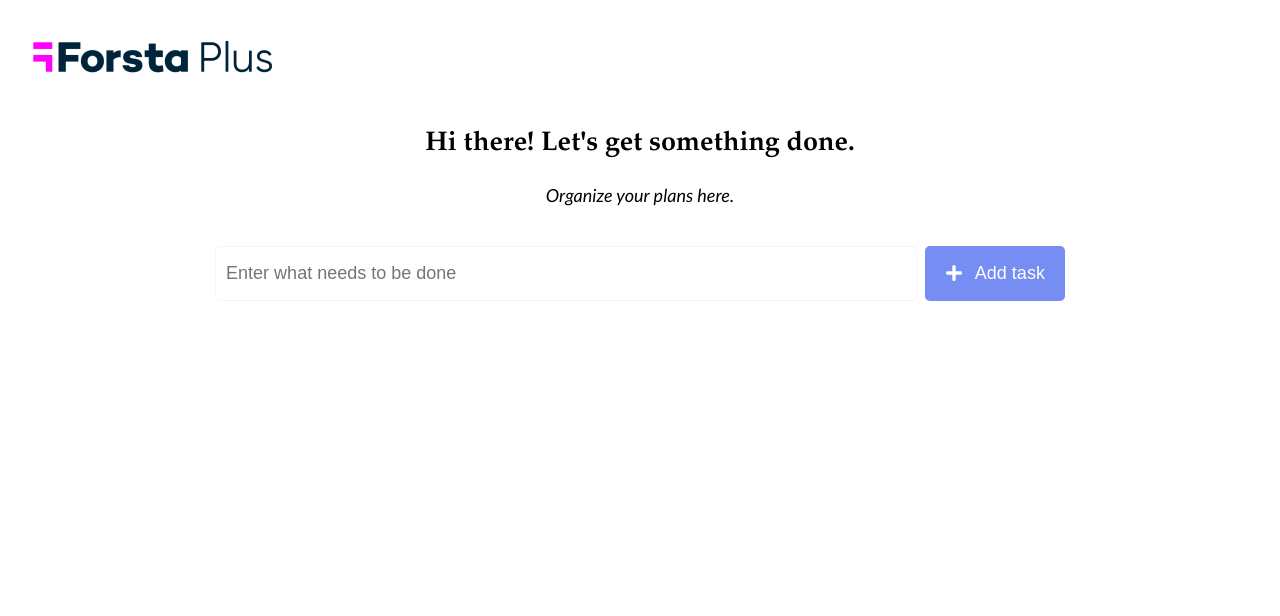
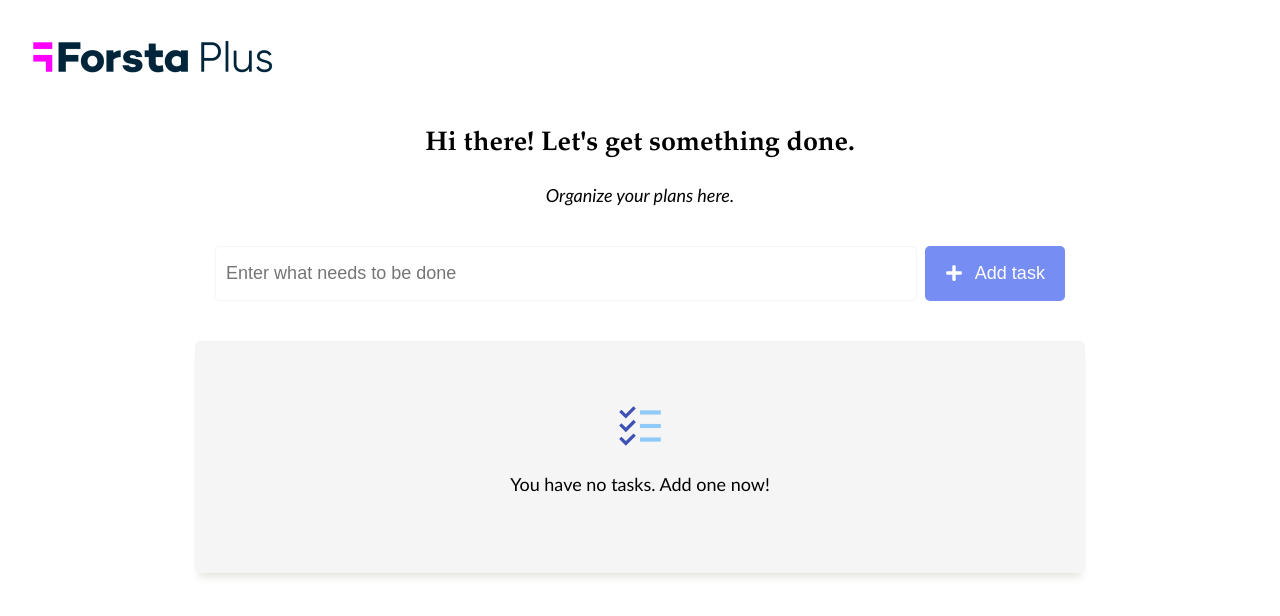
Before and after one commit to ForstaGlobal/frontend-candidate-challenge, a React (Create React App) app: page / in a window 1280 px wide. Shown: the top 616 px of the page. Built offline with nearby package versions, Linux system fonts and the light colour scheme.

Commit message:
feat(todo): added task delete functionality

```diff
--- a/src/App.tsx
+++ b/src/App.tsx
@@ -16,6 +16,14 @@ export default function App() {
     ]);
   };
 
+  const deleteTask = (id: string) => {
+    setTodos(todos.filter((item) => item.id != id));
+  };
+
+  const editTask = (id: string) => {
+    // TODO: implement edit functionality
+  };
+
   return (
     <>
       <header>
@@ -28,8 +36,11 @@ export default function App() {
         </p>
       </div>
       <TodoForm onTaskFormSubmit={(task) => saveTask(task)} />
-      {/* TODO: Update TodoList component to display active and completed tasks with actions */}
-      <TodoList todos={todos} />
+      <TodoList
+        todos={todos}
+        onDeleteTask={(id) => deleteTask(id)}
+        onEditTask={(id) => editTask(id)}
+      />
     </>
   );
 }
--- a/src/components/TodoForm.tsx
+++ b/src/components/TodoForm.tsx
@@ -1,6 +1,6 @@
 import React, { useState } from "react";
 import { FaPlus } from "react-icons/fa";
-import { MdClear } from "react-icons/md";
+import { CiCircleRemove } from "react-icons/ci";
 
 import "../styles/main.scss";
 
@@ -30,7 +30,7 @@ export const TodoForm = ({ onTaskFormSubmit }: TodoFormProps) => {
       {task ? (
         <>
           <span className="todo-clear-button" onClick={() => setTask("")}>
-            <MdClear size={24} />
+            <CiCircleRemove size={24} />
           </span>
         </>
       ) : null}
--- a/src/components/TodoList.tsx
+++ b/src/components/TodoList.tsx
@@ -1,19 +1,55 @@
 import React from "react";
 import { Todo } from "../types";
-
-// TODO: Update component add edit and delete functionalities
+import { CiEdit } from "react-icons/ci";
+import { CiTrash } from "react-icons/ci";
+import { FcTodoList } from "react-icons/fc";
 
 type TodoListProps = {
   todos: Todo[];
+  onDeleteTask: (id: string) => void;
+  onEditTask: (id: string) => void;
 };
-export const TodoList = ({ todos }: TodoListProps) => {
+export const TodoList = ({
+  todos,
+  onDeleteTask,
+  onEditTask,
+}: TodoListProps) => {
+  const deleteTask = (todo: Todo) => {
+    const res = window.confirm(`Are you sure you want to delete ${todo.task}`);
+    if (!res) {
+      return;
+    }
+    onDeleteTask(todo.id);
+  };
+
   return (
-    <ul className="todoList">
-      {todos.map((item, i) => (
-        <li key={i}>
-          <span data-testid={`todo${i}`}>{item.task}</span>
-        </li>
-      ))}
+    <ul className="todo-list-container">
+      {todos.length ? (
+        todos.map((item, i) => (
+          <li key={i}>
+            <span data-testid={`todo${i}`}>{item.task}</span>
+            <div className="todo-list-item-actions">
+              <span
+                className="todo-list-item-edit"
+                onClick={() => onEditTask(item.id)}
+              >
+                <CiEdit size={24} />
+              </span>
+              <span
+                className="todo-list-item-delete"
+                onClick={() => deleteTask(item)}
+              >
+                <CiTrash size={24} />
+              </span>
+            </div>
+          </li>
+        ))
+      ) : (
+        <div className="no-tasks">
+          <FcTodoList size={50} />
+          <p>You have no tasks. Add one now!</p>
+        </div>
+      )}
     </ul>
   );
 };
--- a/src/styles/main.scss
+++ b/src/styles/main.scss
@@ -13,11 +13,14 @@ input,
   outline: none;
 }
 
-h1,h2,h3 {
+h1,
+h2,
+h3 {
   font-family: variables.$header-font-family;
 }
 
-p {
+p,
+span {
   font-size: variables.$font-size;
 }
 
@@ -38,7 +41,7 @@ p {
 }
 
 .todo {
-  &-form{
+  &-form {
     display: flex;
     position: relative;
     flex-wrap: wrap;
@@ -66,7 +69,7 @@ p {
     }
   }
 
-  &-submit-button{
+  &-submit-button {
     background-color: variables.$primary-color;
     padding: 10px 20px;
     border-radius: 5px;
@@ -83,21 +86,20 @@ p {
     @include mixins.lg {
       width: auto;
     }
-    &:disabled{
+    &:disabled {
       opacity: 0.8;
       pointer-events: none;
       cursor: default;
     }
   }
 
-  &-clear-button{
+  &-clear-button {
     position: absolute;
     padding: 2px;
     height: 24px;
     border-radius: 50%;
     top: 7px;
     right: 10px;
-    background-color: variables.$shadow-color;
     cursor: pointer;
     @include mixins.lg {
       top: 10px;
@@ -105,42 +107,60 @@ p {
       right: 160px;
     }
     &:hover {
-      opacity: 0.8;
+      background-color: variables.$shadow-color;
+    }
+  }
+
+  &-list {
+    &-container {
+      background-color: variables.$secondary-color;
+      font-size: 18px;
+      padding: 20px;
+      border-radius: 5px;
+      box-shadow: 0 8px 8px -4px variables.$shadow-color;
+      display: flex;
+      flex-direction: column;
+      gap: 12px;
+      max-height: 60vh;
+      overflow: auto;
+      @include mixins.lg {
+        max-width: 70%;
+        margin: 30px auto;
+      }
+      li {
+        list-style-type: none;
+        padding: 12px;
+        border-radius: 5px;
+        background-color: variables.$background-color;
+        display: flex;
+        justify-content: space-between;
+        align-items: center;
+        // &:not(:last-child) {
+        //   margin-bottom: 12px;
+        // }
+      }
+    }
+
+    &-item {
+      &-actions {
+        display: flex;
+        gap: 20px;
+      }
+      &-edit,
+      &-delete {
+        padding: 8px;
+        height: 24px;
+        border-radius: 50%;
+        cursor: pointer;
+        &:hover {
+          background-color: variables.$shadow-color;
+        }
+      }
     }
   }
 }
 
-.todoListApp .addTodo input {
-  padding: 5px;
-  font-size: 16px;
-  border: 1px solid #d9d9d9;
-  width: 165px;
+.no-tasks {
+  text-align: center;
+  margin: 40px;
 }
-.todoListApp button {
-  padding: 5px;
-  font-size: 16px;
-  margin: 5px;
-  margin-right: 5px;
-  background-color: #00a8f0;
-  color: #fff;
-  border: none;
-}
-.todoListApp button:hover {
-  cursor: pointer;
-}
-.todoListApp .todoList {
-  list-style: none;
-  padding-left: 0;
-  width: 250px;
-}
-.todoListApp .todoList li {
-  color: #333;
-  background-color: rgba(255, 255, 255, 0.5);
-  padding: 10px;
-  margin-bottom: 10px;
-  border-radius: 2px;
-  list-style: none;
-}
-ul.todoList {
-  padding: 0;
-}
```
Also changed, not shown: src/tests/components/TodoForm.tsx (+1 -1 lines), src/tests/components/TodoList.tsx (added, +14 -0 lines). Lines whose indentation alone changed are shown as unchanged.
